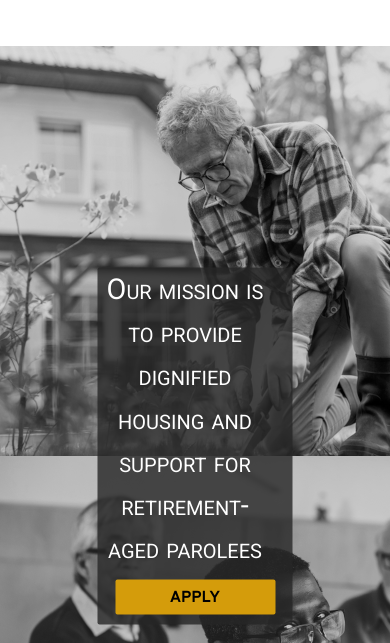
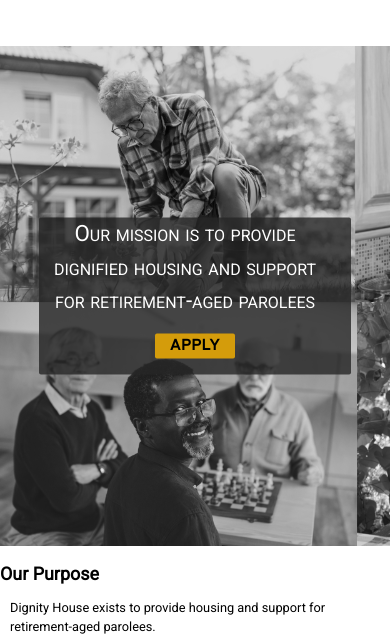
Before and after one commit to Jenniely/dignityhouse, a plain HTML site: page index.html in a window 390 px wide. Shown: the part 134-777 px from the top of the page. Drawn offline with Linux system fonts and the light colour scheme.

Commit message:
added responsive styles

```diff
--- a/styles.css
+++ b/styles.css
@@ -311,8 +311,30 @@ body {
   .wrapper {
     width: 100%;
   }
+
+  .promo {
+    height: 600px;
+  }
+  .promo .motto {
+    font-size: 1.4em;
+  }
+  .promo .btn {
+    width: 100px;
+    height: 30px;
+  }
+
+  .about, .founder, .contact {
+    margin-top: 15px;
+    font-size: 0.8em;
+  }
+  .about .chapter-header, .founder .chapter-header, .contact .chapter-header {
+    font-size: 1.4em;
+  }
+  .about p, .about .story, .founder p, .founder .story, .contact p, .contact .story {
+    margin: 10px 10px;
+  }
 }
-@media only screen and (max-width: 420px) {
+@media only screen and (max-width: 545px) {
   .wrapper {
     width: 100%;
   }
@@ -372,6 +394,21 @@ body {
   .showNav {
     transform: translateX(0);
   }
+
+  .promo {
+    height: 500px;
+  }
+  .promo .cta {
+    width: 80%;
+  }
+  .promo .motto {
+    font-size: 1.4em;
+  }
+  .promo .btn {
+    width: 80px;
+    height: 25px;
+    font-size: 1em;
+  }
 }
 
 /*# sourceMappingURL=styles.css.map */
--- a/togglenav.js
+++ b/togglenav.js
@@ -1,10 +1,10 @@
 const navbar = document.querySelector(".header-nav");
 const hamburger = document.querySelector(".hamburger");
+
 
 hamburger.addEventListener("click", toggleHamburger);
 
 function toggleHamburger(){
-    console.log('im trying');
     navbar.classList.toggle("showNav")
     hamburger.classList.toggle("showClose")
   };
```
